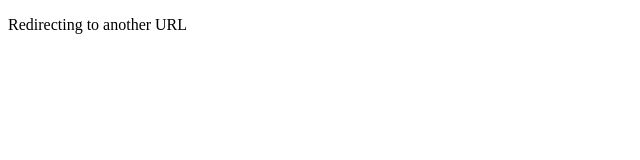
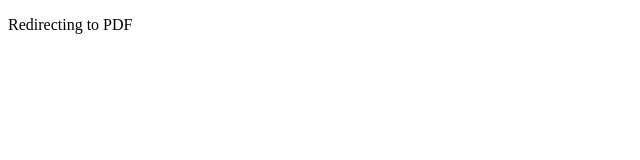
Before and after one commit to justin-napolitano/good-resume, a plain HTML site: page index.html in a window 1280 px wide. Shown: the full height of the page, 0-640 px from the left. Drawn offline with Linux system fonts and the light colour scheme.

Commit message:
fixing spacing

```diff
--- a/index.html
+++ b/index.html
@@ -2,9 +2,9 @@
 <html>
    <head>
       <title>HTML Meta Tag</title>
-      <meta http-equiv = "refresh" content = "3; url = https://justin-napolitano.github.io/good-resume/resume.pdf" />
+      <meta http-equiv = "refresh" content = 0;  url = https://justin-napolitano.github.io/good-resume/resume.pdf" />
    </head>
    <body>
-      <p>Redirecting to another URL</p>
+      <p>Redirecting to PDF</p>
    </body>
 </html>
```
